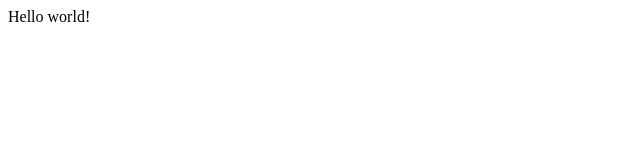
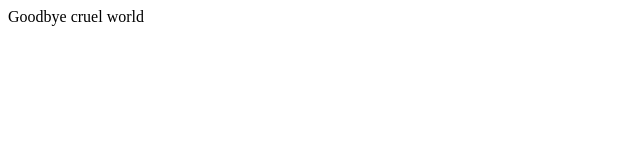
Before and after one commit to gitforhumans/arcadian-prune, a plain HTML site: page index.html in a window 1280 px wide. Shown: the full height of the page, 0-640 px from the left. Drawn offline with Linux system fonts and the light colour scheme.

Commit message:
Updated paragraph

```diff
--- a/index.html
+++ b/index.html
@@ -1 +1 @@
-<p>Hello world!</p>
+<p>Goodbye cruel world</p>
```
